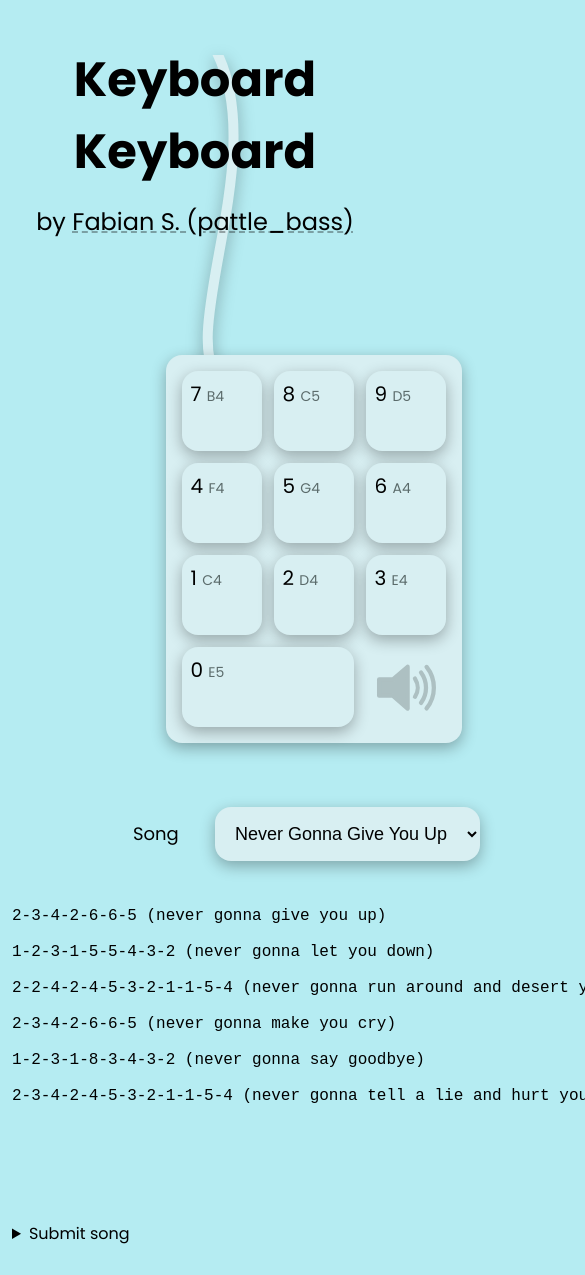
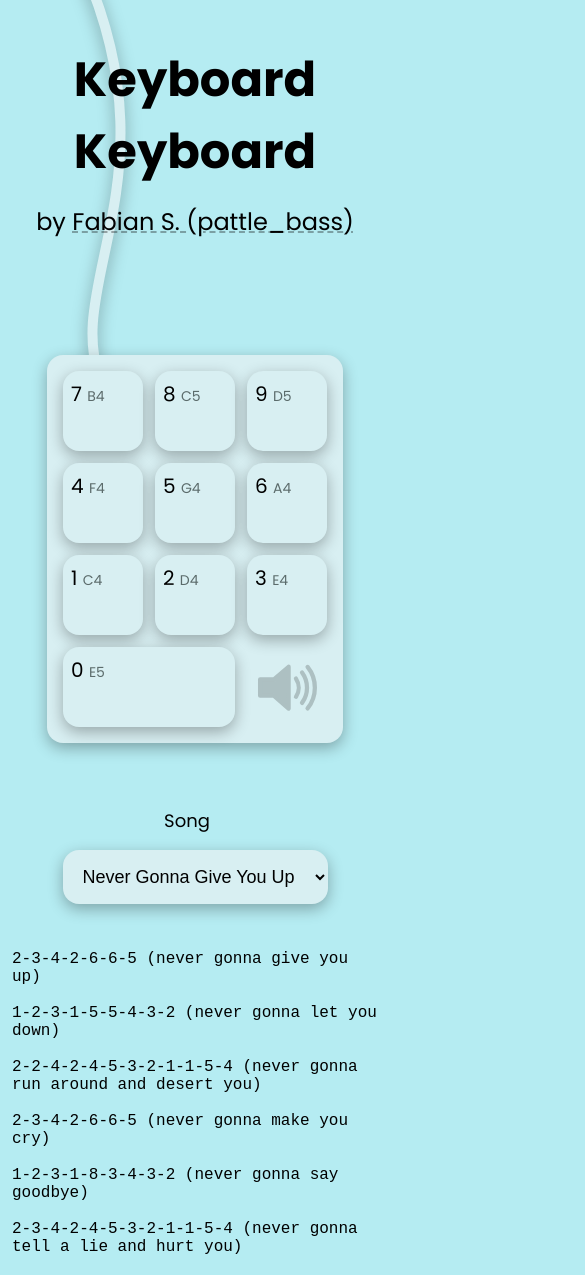
Before and after one commit to pattlebass/keyboard-keyboard, a plain HTML site: page index.html in a window 390 px wide. Shown: the top 1275 px of the page, 585 px wide, since content can reach past the window. Before the commit the page ends 1246 px from the top, so only its background shows below. Drawn offline with Linux system fonts and the light colour scheme.

Commit message:
Improve responsiveness

```diff
--- a/index.html
+++ b/index.html
@@ -119,6 +119,12 @@
 			}
 
 			.title-container {
+				display: flex;
+				flex-direction: row;
+				flex-wrap: wrap;
+				align-items: center;
+				gap: 16px;
+
 				-webkit-user-select: none;
 				user-select: none;
 			}
@@ -130,6 +136,12 @@
 
 			#song-label {
 				font-size: 16px;
+
+				/* Allow wrapping */
+				white-space: pre-wrap;
+				word-wrap: break-word;
+				overflow-wrap: break-word;
+				max-width: 100%;
 			}
 
 			.numpad-wrapper {
@@ -139,7 +151,7 @@
 			.wire {
 				position: absolute;
 				stroke: #d8eff2;
-				top: -300px;
+				top: -400px;
 				left: 16px;
 				z-index: -1;
 
@@ -197,6 +209,7 @@
 				margin-top: auto;
 				flex-direction: row;
 				justify-content: space-between;
+				gap: 16px;
 			}
 
 			.submit-song {
@@ -252,8 +265,19 @@
 				stroke: #adc0c2;
 			}
 
-			@media only screen and (max-width: 1000px) {
+			@media (max-width: 1000px) {
 				.wrapper {
+					flex-direction: column;
+					align-items: center;
+				}
+			}
+
+			@media (max-width: 400px) {
+				.title-container {
+					flex-direction: column;
+				}
+
+				.footer {
 					flex-direction: column;
 					align-items: center;
 				}
@@ -270,11 +294,11 @@
 						class="wire"
 						xmlns="http://www.w3.org/2000/svg"
 						width="80"
-						height="320"
+						height="420"
 						viewBox="0 0 8 32"
 						aria-hidden="true"
 					>
-						<path d="M3.2-.8C9.2 10-1 28.2 4 33" stroke-width="1" fill="none" />
+						<path d="M.7-6.6C12.4 16.4-.5 27.8 3.9 37.8" stroke-width="1" fill="none" />
 					</svg>
 					<div class="numpad">
 						<div
```
